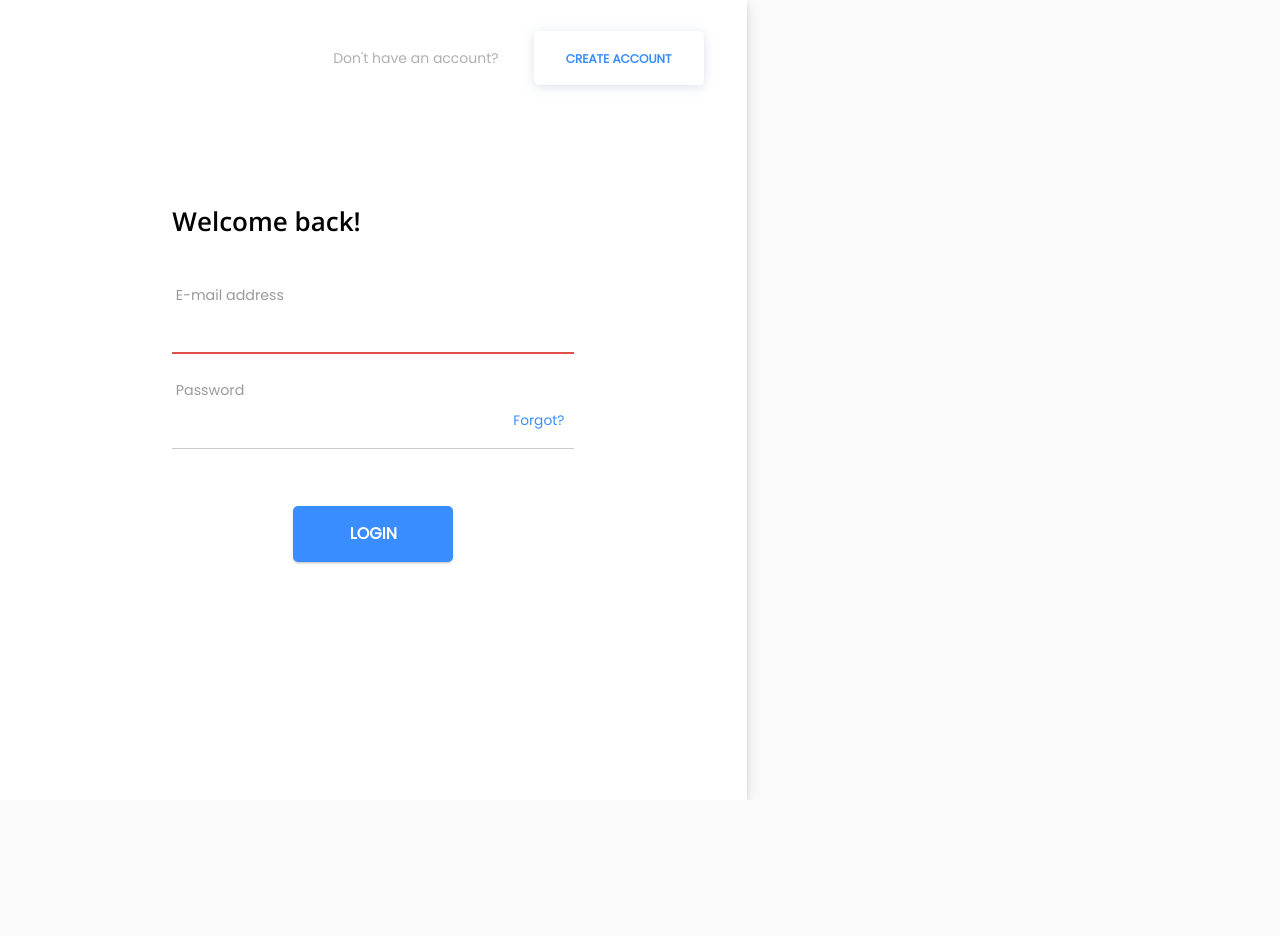
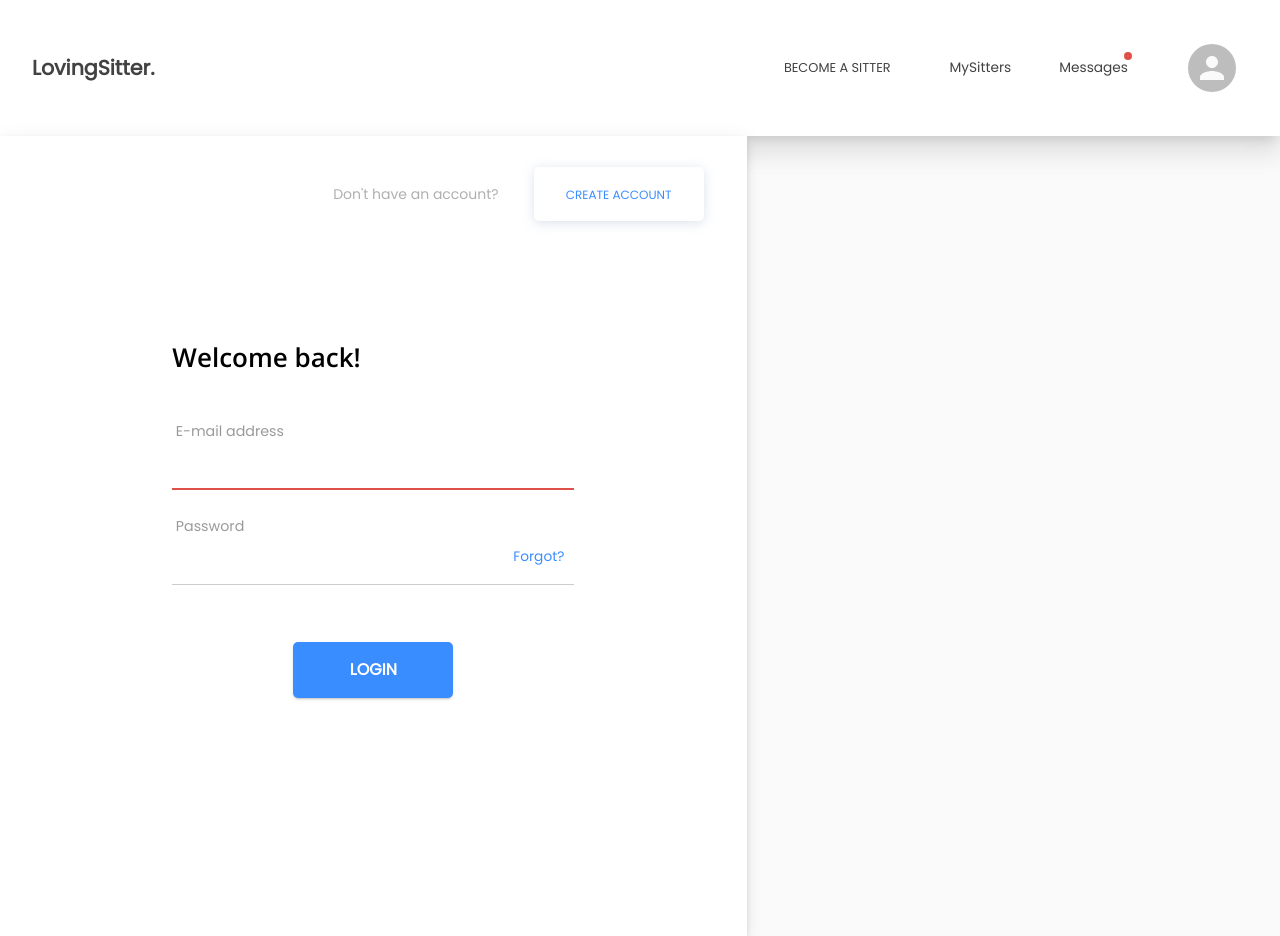
Before and after one commit to hatchways/team-samosa, a React (Create React App) app in the folder client/: page /login in a window 1280 px wide. Before the commit the page ends 800 px from the top, so only its background shows below. Built offline with nearby package versions, Linux system fonts and the light colour scheme; no server answers.

Commit message:
Navbar roughed in

```diff
--- a/client/src/App.tsx
+++ b/client/src/App.tsx
@@ -24,8 +24,7 @@ function App(): JSX.Element {
                 <Route exact path="/login" component={Login} />
                 <Route exact path="/signup" component={Signup} />
                 <Route exact path="/dashboard">
-                  {/* <Dashboard /> disabled until Navbar setup */}
-                  <MySitters />
+                  <Dashboard />
                 </Route>
                 <Route path="*">
                   <Redirect to="/login" />
--- /dev/null
+++ b/client/src/components/Navbar/NavbarContainer/NavbarContainer.tsx
@@ -0,0 +1,19 @@
+import Grid from '@material-ui/core/Grid';
+import Paper from '@material-ui/core/Paper';
+import Typography from '@material-ui/core/Typography';
+import Button from '@material-ui/core/Button';
+import Avatar from '@material-ui/core/Avatar';
+import Badge from '@material-ui/core/Badge';
+import React from 'react';
+
+import useStyles from './useStyles';
+import NavbarContent from '../NavbarContent/NavbarContent';
+
+export default function NavbarContainer(): JSX.Element {
+  const classes = useStyles();
+  return (
+    <Paper elevation={16} className={classes.root}>
+      <NavbarContent />
+    </Paper>
+  );
+}
--- /dev/null
+++ b/client/src/components/Navbar/NavbarContainer/useStyles.ts
@@ -0,0 +1,30 @@
+import { makeStyles, Theme } from '@material-ui/core/styles';
+
+const useStyles = makeStyles((theme: Theme) => ({
+  root: {
+    padding: 32,
+    borderRadius: 0,
+    flexGrow: 1,
+  },
+  grid: {
+    maxWidth: '1536px',
+  },
+  logo: {
+    flexGrow: 1,
+  },
+  logoImg: {
+    width: theme.spacing(5),
+    height: theme.spacing(5),
+    marginRight: '1.0rem',
+  },
+  logoText: {
+    fontWeight: 800,
+  },
+  login: { marginRight: '0.5rem' },
+  avatar: {
+    width: theme.spacing(6),
+    height: theme.spacing(6),
+  },
+}));
+
+export default useStyles;
--- /dev/null
+++ b/client/src/components/Navbar/NavbarContent/NavbarContent.tsx
@@ -0,0 +1,88 @@
+import Grid from '@material-ui/core/Grid';
+import Paper from '@material-ui/core/Paper';
+import Typography from '@material-ui/core/Typography';
+import Button from '@material-ui/core/Button';
+import Avatar from '@material-ui/core/Avatar';
+import Badge from '@material-ui/core/Badge';
+import Box from '@material-ui/core/Box';
+import IconButton from '@material-ui/core/IconButton';
+import Menu from '@material-ui/core/Menu';
+import MenuItem from '@material-ui/core/MenuItem';
+import React from 'react';
+
+import useStyles from './useStyles';
+
+export default function NavbarContent(): JSX.Element {
+  const [anchorEl, setAnchorEl] = React.useState<null | HTMLElement>(null);
+
+  const handleClick = (event: React.MouseEvent<HTMLButtonElement>) => {
+    setAnchorEl(event.currentTarget);
+  };
+
+  const handleMenuItemClick = (status: string) => {
+    setAnchorEl(null);
+  };
+
+  const handleClose = () => {
+    setAnchorEl(null);
+  };
+  function loggedout() {
+    return (
+      <React.Fragment>
+        <Grid item>
+          <Button size="large">
+            <Box px={4}>Become a sitter</Box>
+          </Button>
+        </Grid>
+        <Grid item>
+          <Button className={classes.login} color="primary" variant="outlined" size="large">
+            Login
+          </Button>
+          <Button color="primary" variant="contained" size="large">
+            Sign Up
+          </Button>
+        </Grid>
+      </React.Fragment>
+    );
+  }
+  function loggedin() {
+    return (
+      <React.Fragment>
+        <Grid item>
+          <Button size="large">Become a sitter</Button>
+        </Grid>
+        <Grid item>
+          <Typography variant="subtitle1">MySitters</Typography>
+        </Grid>
+        <Grid item>
+          <Badge color="primary" variant="dot">
+            <Typography variant="subtitle1">Messages</Typography>
+          </Badge>
+        </Grid>
+        <Grid item>
+          <IconButton onClick={handleClick}>
+            <Avatar className={classes.avatar} />
+          </IconButton>
+          <Menu id="simple-menu" anchorEl={anchorEl} keepMounted open={Boolean(anchorEl)} onClose={handleClose}>
+            <MenuItem onClick={() => handleMenuItemClick('logout')}>Logout</MenuItem>
+            <MenuItem onClick={() => handleMenuItemClick('profile')}>Profile</MenuItem>
+          </Menu>
+        </Grid>
+      </React.Fragment>
+    );
+  }
+  const classes = useStyles();
+  return (
+    <Grid container justify="center">
+      <Grid container justify="space-between" alignItems="center" className={classes.grid} spacing={6}>
+        <Grid item className={classes.logo}>
+          <Typography variant="h5" className={classes.logoText}>
+            {/* <img className={classes.logoImg} src="Paw-print.svg" /> */}
+            LovingSitter.
+          </Typography>
+        </Grid>
+        {loggedin()}
+      </Grid>
+    </Grid>
+  );
+}
--- /dev/null
+++ b/client/src/components/Navbar/NavbarContent/useStyles.ts
@@ -0,0 +1,30 @@
+import { makeStyles, Theme } from '@material-ui/core/styles';
+
+const useStyles = makeStyles((theme: Theme) => ({
+  root: {
+    padding: 32,
+    borderRadius: 0,
+    flexGrow: 1,
+  },
+  grid: {
+    maxWidth: '1536px',
+  },
+  logo: {
+    flexGrow: 1,
+  },
+  logoImg: {
+    width: theme.spacing(5),
+    height: theme.spacing(5),
+    marginRight: '1.0rem',
+  },
+  logoText: {
+    fontWeight: 800,
+  },
+  login: { marginRight: '0.5rem' },
+  avatar: {
+    width: theme.spacing(6),
+    height: theme.spacing(6),
+  },
+}));
+
+export default useStyles;
--- a/client/src/pages/Dashboard/Dashboard.tsx
+++ b/client/src/pages/Dashboard/Dashboard.tsx
@@ -6,6 +6,8 @@ import { useAuth } from '../../context/useAuthContext';
 import { useSocket } from '../../context/useSocketContext';
 import { useHistory } from 'react-router-dom';
 import ChatSideBanner from '../../components/ChatSideBanner/ChatSideBanner';
+import NavbarContainer from '../../components/Navbar/NavbarContainer/NavbarContainer';
+import MySitters from '../MySitters/MySitters';
 import { useEffect } from 'react';
 
 export default function Dashboard(): JSX.Element {
@@ -28,10 +30,15 @@ export default function Dashboard(): JSX.Element {
   }
 
   return (
-    <Grid container component="main" className={`${classes.root} ${classes.dashboard}`}>
+    <Grid container component="main">
       <CssBaseline />
-      <Grid item className={classes.drawerWrapper}>
-        <ChatSideBanner loggedInUser={loggedInUser} />
+      <Grid container>
+        <Grid item xs={12}>
+          <NavbarContainer />
+        </Grid>
+        <Grid item xs={12}>
+          <MySitters />
+        </Grid>
       </Grid>
     </Grid>
   );
--- a/client/src/pages/Dashboard/useStyles.ts
+++ b/client/src/pages/Dashboard/useStyles.ts
@@ -9,13 +9,6 @@ const useStyles = makeStyles((theme) => ({
       borderBottom: '1.2px solid rgba(0, 0, 0, 0.2)',
     },
   },
-  dashboard: { backgroundColor: '#FFFFFF' },
-  drawerWrapper: {
-    width: drawerWidth,
-    [theme.breakpoints.up('md')]: {
-      width: '300px',
-    },
-  },
 }));
 
 export default useStyles;
--- a/client/src/pages/Login/Login.tsx
+++ b/client/src/pages/Login/Login.tsx
@@ -8,6 +8,7 @@ import useStyles from './useStyles';
 import login from '../../helpers/APICalls/login';
 import LoginForm from './LoginForm/LoginForm';
 import AuthHeader from '../../components/AuthHeader/AuthHeader';
+import NavbarContainer from '../../components/Navbar/NavbarContainer/NavbarContainer';
 import { useAuth } from '../../context/useAuthContext';
 import { useSnackBar } from '../../context/useSnackbarContext';
 
@@ -39,6 +40,10 @@ export default function Login(): JSX.Element {
   return (
     <Grid container component="main" className={classes.root}>
       <CssBaseline />
+      <Grid item xs={12}>
+        <NavbarContainer />
+      </Grid>
+
       <Grid item xs={12} sm={8} md={7} elevation={6} component={Paper} square>
         <Box className={classes.authWrapper}>
           <AuthHeader linkTo="/signup" asideText="Don't have an account?" btnText="Create account" />
--- a/client/src/pages/SignUp/SignUp.tsx
+++ b/client/src/pages/SignUp/SignUp.tsx
@@ -8,6 +8,7 @@ import useStyles from './useStyles';
 import register from '../../helpers/APICalls/register';
 import SignUpForm from './SignUpForm/SignUpForm';
 import AuthHeader from '../../components/AuthHeader/AuthHeader';
+import NavbarContainer from '../../components/Navbar/NavbarContainer/NavbarContainer';
 import { useAuth } from '../../context/useAuthContext';
 import { useSnackBar } from '../../context/useSnackbarContext';
 
@@ -40,6 +41,9 @@ export default function Register(): JSX.Element {
   return (
     <Grid container component="main" className={classes.root}>
       <CssBaseline />
+      <Grid item xs={12}>
+        <NavbarContainer />
+      </Grid>
       <Grid item xs={12} sm={8} md={7} elevation={6} component={Paper} square>
         <Box className={classes.authWrapper}>
           <AuthHeader linkTo="/login" asideText="Already have an account?" btnText="Login" />
--- a/client/src/themes/theme.ts
+++ b/client/src/themes/theme.ts
@@ -2,13 +2,17 @@ import { createMuiTheme } from '@material-ui/core';
 import grey from '@material-ui/core/colors/grey';
 
 export const theme = createMuiTheme({
+  overrides: {
+    MuiButton: {
+      root: {
+        minHeight: 48,
+        minWidth: 128,
+      },
+    },
+  },
   typography: {
     fontFamily: '"Poppins", "Open Sans", "sans-serif", "Roboto"',
     fontSize: 12,
-    button: {
-      textTransform: 'uppercase',
-      fontWeight: 700,
-    },
     overline: { fontWeight: 700, fontSize: '0.75rem' },
   },
   palette: {
```
